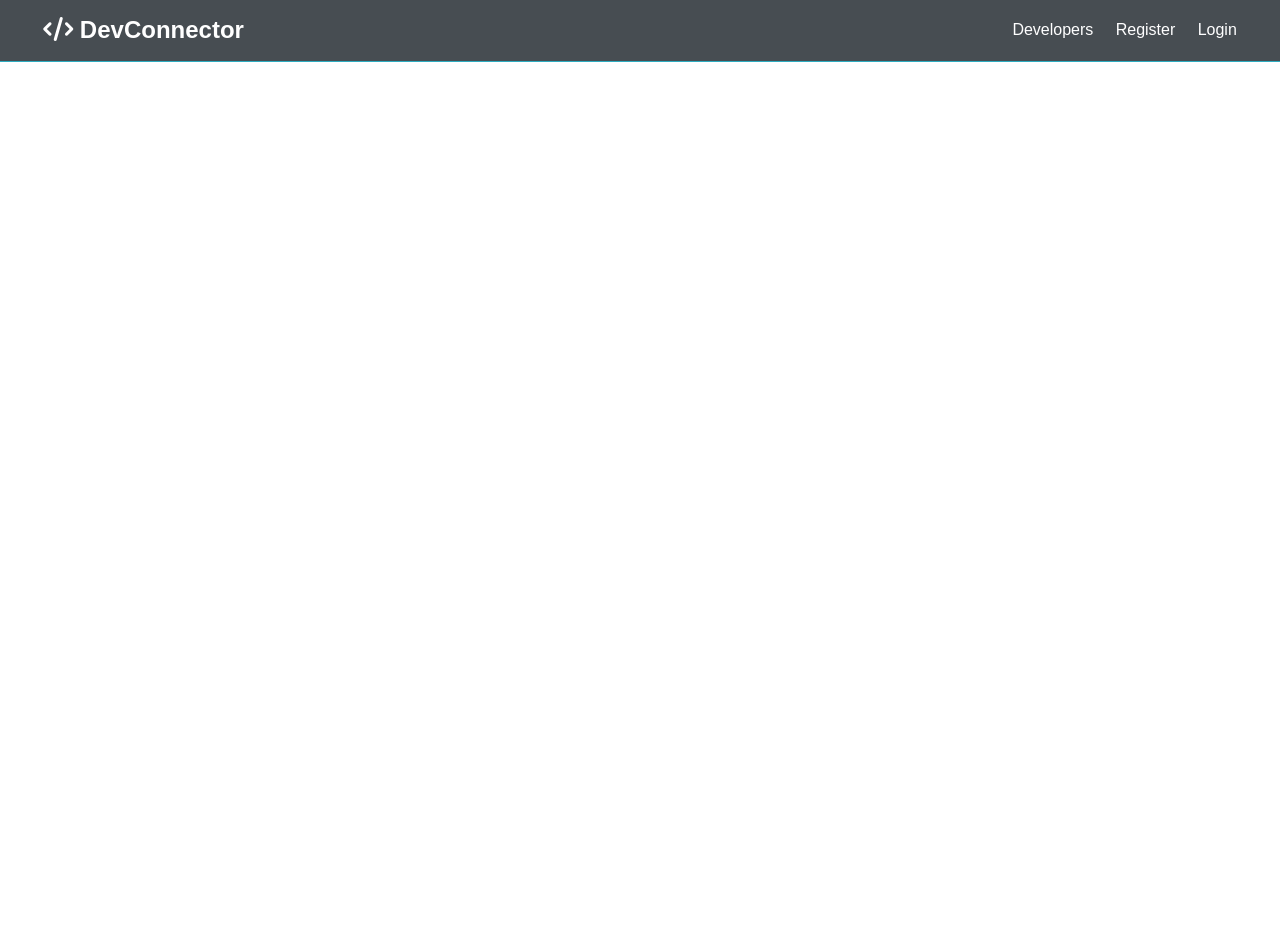
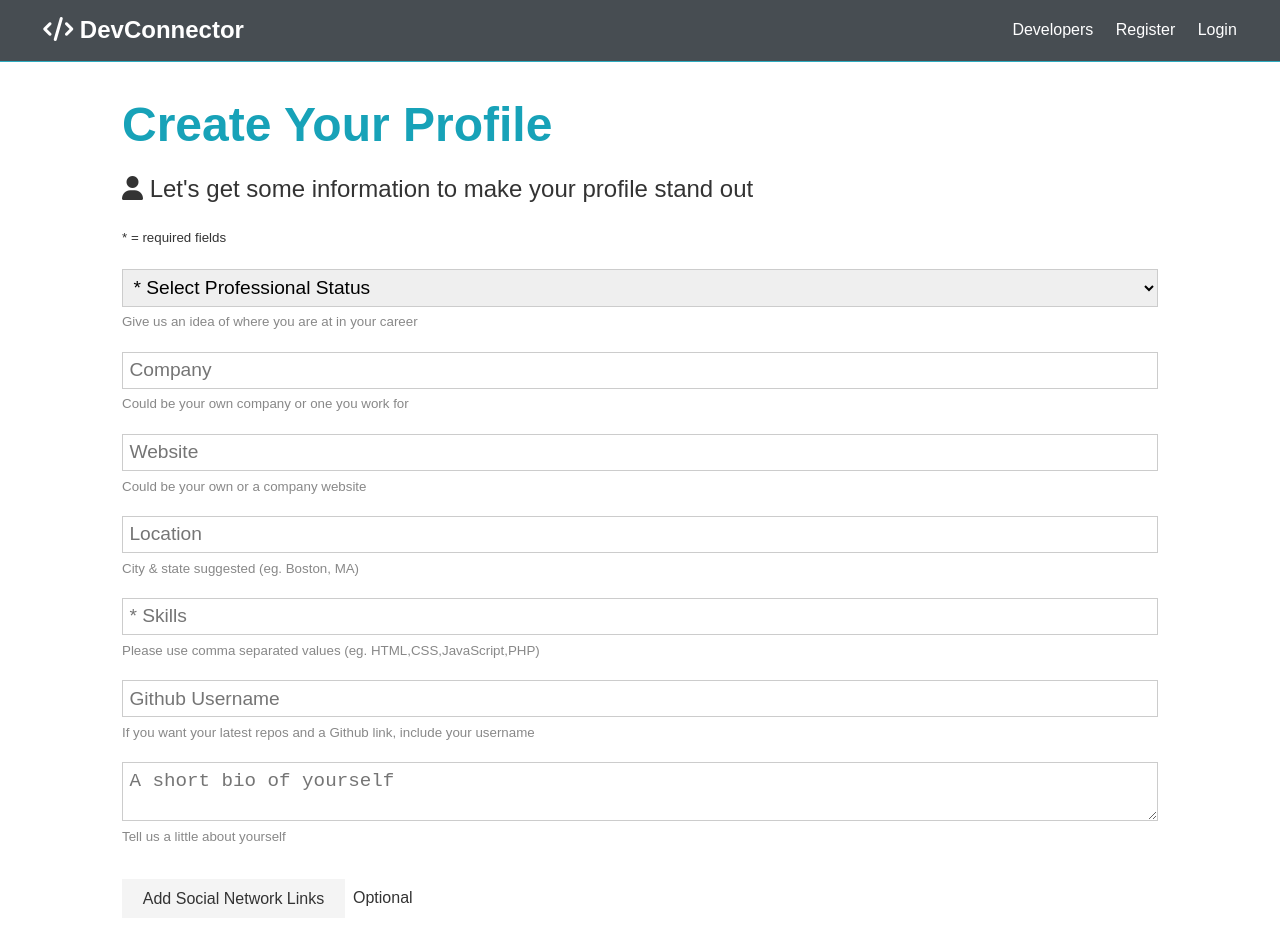
Before and after one commit to Yogesh2409/Portfolio, a React (Create React App) app in the folder client/: page /create-profile in a window 1280 px wide. Shown: the top 952 px of the page. Before the commit the page ends 800 px from the top, so only its background shows below. Built offline with nearby package versions, Linux system fonts and the light colour scheme; no server answers.

Commit message:
Create Profile Component

```diff
--- a/client/src/App.js
+++ b/client/src/App.js
@@ -6,15 +6,16 @@
 import Register from "./components/auth/Register";
 import Alert from "./components/layout/Alert";
 import Dashboard from "./components/dashboard/Dashboard";
+import CreateProfile from "./components/profile-forms/CreateProfile";
 import PrivateRoute from "./components/routing/PrivateRoute";
 import "./App.css";
-import { loadUser } from './actions/auth';
+import { loadUser } from "./actions/auth";
 // redux
-import { Provider } from 'react-redux';
-import store from './store';
-import setAuthToken from './utils/setAuthToken'
+import { Provider } from "react-redux";
+import store from "./store";
+import setAuthToken from "./utils/setAuthToken";
 
-if(localStorage.token) {
+if (localStorage.token) {
   setAuthToken(localStorage.token);
 }
 
@@ -22,7 +23,6 @@
   useEffect(() => {
     store.dispatch(loadUser());
   }, []);
-
 
   return (
     <Provider store={store}>
@@ -38,14 +38,14 @@
             <Routes>
               <Route exact path="/register" element={<Register />} />
               <Route exact path="/login" element={<Login />} />
-          <Route exact path="/dashboard" element={
-            <Dashboard />
-          } />
+              <Route exact path="/dashboard" element={<Dashboard />} />
+              <Route exact path ="/create-profile" element = { <CreateProfile /> } />
             </Routes>
           </section>
         </Fragment>
       </Router>
     </Provider>
-)};
+  );
+};
 
 export default App;
--- a/client/src/components/dashboard/Dashboard.js
+++ b/client/src/components/dashboard/Dashboard.js
@@ -14,12 +14,12 @@
     <p className="lead">
       <i className="fas fa-user"></i> Welcome    {user && user.name}
     </p>
-    {profile !== null ? (
+    {profile != null ? (
     <Fragment>has</Fragment>
     ):(
-    <Fragment>has not
-      {/* <p> You have not yet setup a profile, please add some info</p>
-      <Link to='/create-profile' className="btn btn-primary my-1"> Create Profile</Link> */}
+    <Fragment>
+       <p> You have not yet setup a profile, please add some info</p>
+      <Link to='/create-profile' className="btn btn-primary my-1"> Create Profile</Link>
 
     </Fragment>
     )}
--- /dev/null
+++ b/client/src/components/profile-forms/CreateProfile.js
@@ -0,0 +1,156 @@
+import React, { Fragment, useState } from 'react'
+import PropTypes from 'prop-types'
+import { connect } from 'react-redux'
+
+const CreateProfile = props => {
+    const [formData, setFormData] = useState({
+        company: '',
+        website: '',
+        location: '',
+        bio: '',
+        githubusername: '',
+        skills: '',
+        youtube: '',
+        facebook: '',
+        twitter: '',
+        instagram: '',
+        linkedin: '',
+    });
+
+    const [displaySocialInputs, toggleSocialInputs ] = useState(false);
+
+    const {
+        company,
+        website,
+        location,
+        status,
+        skills,
+        githubusername,
+        bio,
+        twitter,
+        facebook,
+        linkedin,
+        youtube,
+        instagram,
+    } = formData;
+
+    const onChange = e => setFormData({ ...formData, [e.target.name]: e.target.value });
+
+    return (
+        <Fragment>
+            <h1 className="large text-primary">
+        Create Your Profile
+      </h1>
+      <p className="lead">
+        <i className="fas fa-user"></i> Let's get some information to make your
+        profile stand out
+      </p>
+      <small>* = required fields</small>
+      <form className="form">
+        <div className="form-group">
+          <select name="status" value={status} onChange={e => onChange(e)}>
+            <option value="0">* Select Professional Status</option>
+            <option value="Developer">Developer</option>
+            <option value="Junior Developer">Junior Developer</option>
+            <option value="Senior Developer">Senior Developer</option>
+            <option value="Manager">Manager</option>
+            <option value="Student or Learning">Student or Learning</option>
+            <option value="Instructor">Instructor or Teacher</option>
+            <option value="Intern">Intern</option>
+            <option value="Other">Other</option>
+          </select>
+          <small className="form-text"
+            >Give us an idea of where you are at in your career</small
+          >
+        </div>
+        <div className="form-group">
+          <input type="text" placeholder="Company" name="company" value={company} onChange={e => onChange(e)} />
+          <small className="form-text"
+            >Could be your own company or one you work for</small
+          >
+        </div>
+        <div className="form-group">
+          <input type="text" placeholder="Website" name="website" value={website} onChange={e => onChange(e)} />
+          <small className="form-text"
+            >Could be your own or a company website</small
+          >
+        </div>
+        <div className="form-group">
+          <input type="text" placeholder="Location" name="location" value={location} onChange={e => onChange(e)} />
+          <small className="form-text"
+            >City & state suggested (eg. Boston, MA)</small
+          >
+        </div>
+        <div className="form-group">
+          <input type="text" placeholder="* Skills" name="skills" value={skills} onChange={e => onChange(e)} />
+          <small className="form-text"
+            >Please use comma separated values (eg.
+            HTML,CSS,JavaScript,PHP)</small
+          >
+        </div>
+        <div className="form-group">
+          <input
+            type="text"
+            placeholder="Github Username"
+            name="githubusername" value={githubusername} onChange={e => onChange(e)}
+          />
+          <small className="form-text"
+            >If you want your latest repos and a Github link, include your
+            username</small
+          >
+        </div>
+        <div className="form-group">
+          <textarea placeholder="A short bio of yourself" name="bio" value={bio} onChange={e => onChange(e)}></textarea>
+          <small className="form-text">Tell us a little about yourself</small>
+        </div>
+
+        <div className="my-2">
+          <button onClick={() => toggleSocialInputs(!displaySocialInputs)} type="button" className="btn btn-light">
+            Add Social Network Links
+          </button>
+          <span>Optional</span>
+        </div>
+
+        {displaySocialInputs && <Fragment>
+
+            <div className="form-group social-input">
+          <i className="fab fa-twitter fa-2x"></i>
+          <input type="text" placeholder="Twitter URL" name="twitter" value={twitter} onChange={e => onChange(e)} />
+        </div>
+
+        <div className="form-group social-input">
+          <i className="fab fa-facebook fa-2x"></i>
+          <input type="text" placeholder="Facebook URL" name="facebook" value={facebook} onChange={e => onChange(e)} />
+        </div>
+
+        <div className="form-group social-input">
+          <i className="fab fa-youtube fa-2x"></i>
+          <input type="text" placeholder="YouTube URL" name="youtube" value={youtube} onChange={e => onChange(e)} />
+        </div>
+
+        <div className="form-group social-input">
+          <i className="fab fa-linkedin fa-2x"></i>
+          <input type="text" placeholder="Linkedin URL" name="linkedin" value={linkedin} onChange={e => onChange(e)} />
+        </div>
+
+        <div className="form-group social-input">
+          <i className="fab fa-instagram fa-2x"></i>
+          <input type="text" placeholder="Instagram URL" name="instagram" value={instagram} onChange={e => onChange(e)} />
+        </div>
+
+            </Fragment>}
+
+
+        <input type="submit" className="btn btn-primary my-1" />
+        <a className="btn btn-light my-1" href="dashboard.html">Go Back</a>
+      </form>
+        </Fragment>
+    )
+
+}
+
+CreateProfile.propTypes =  {
+
+}
+
+export default CreateProfile
```
Also changed, not shown: 1 other file (tests, documents, lock files or other folders). Lines whose indentation alone changed are shown as unchanged.
